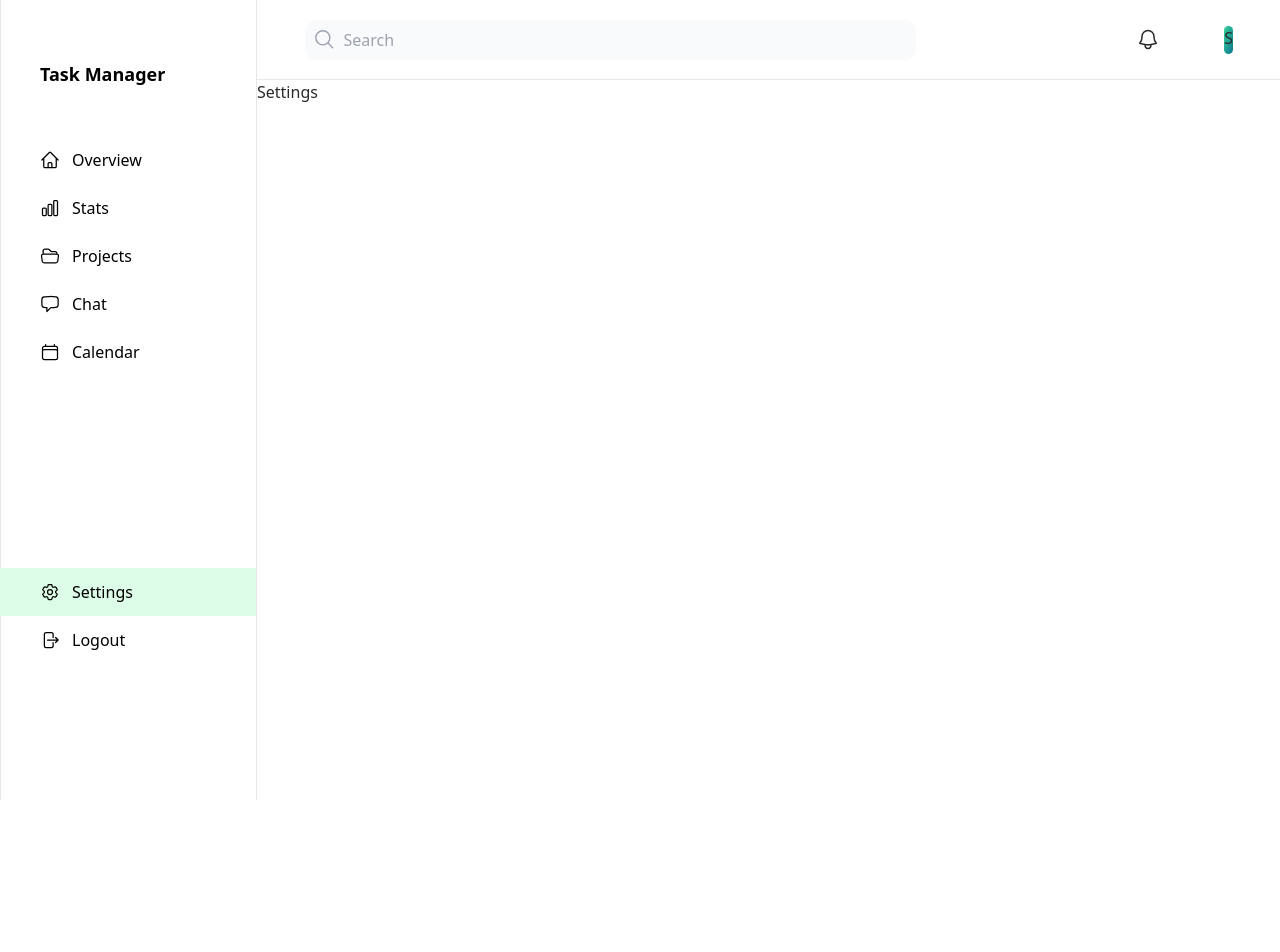
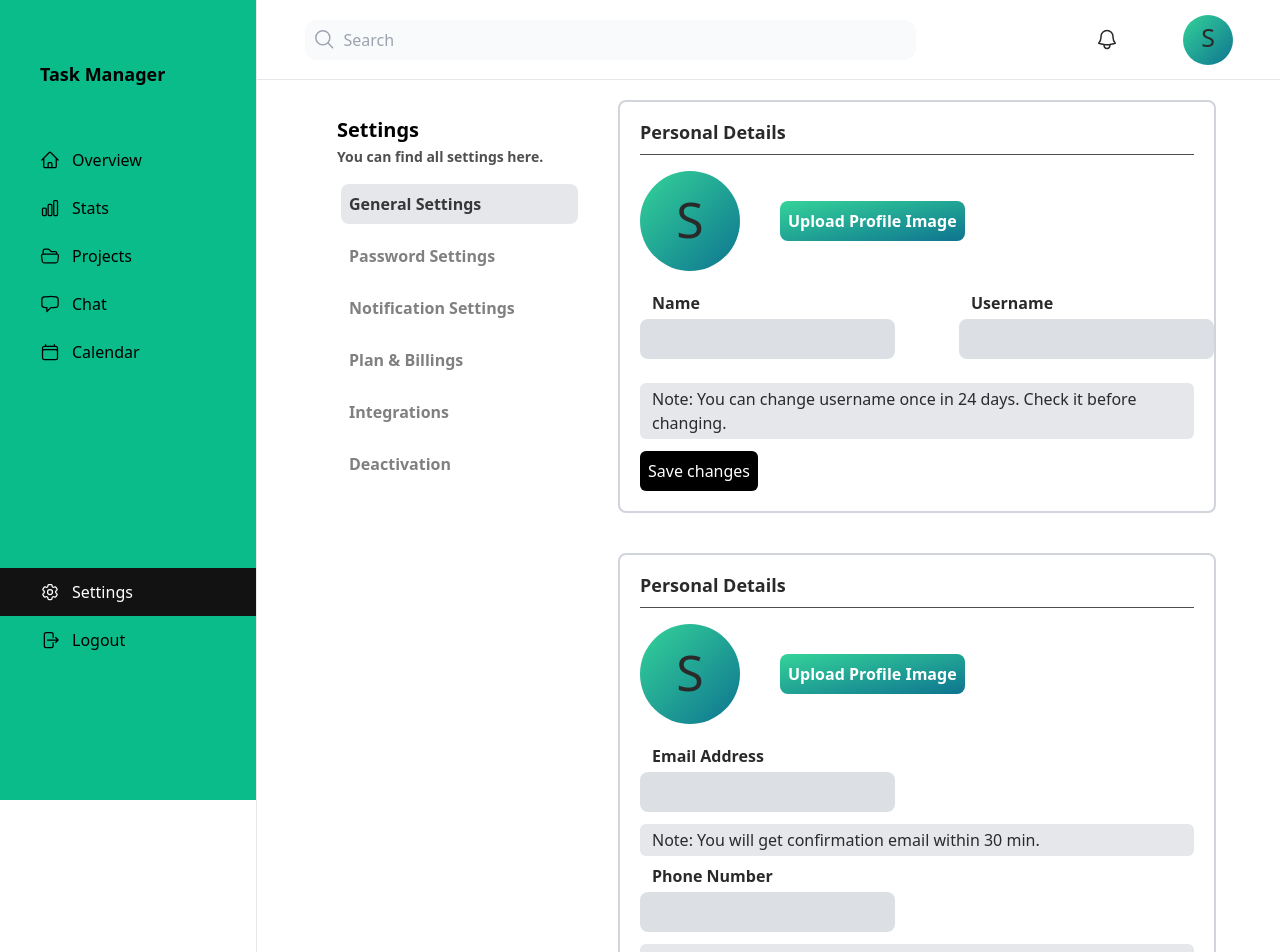
Before and after one commit to moonpatel/task_manager, a React (Create React App) app: page /settings in a window 1280 px wide. Shown: the top 952 px of the page. Before the commit the page ends 800 px from the top, so only its background shows below. Built offline with nearby package versions, Linux system fonts and the light colour scheme; no server answers; sample sign-in values are in the browser's storage.

Commit message:
settings page added.

```diff
--- a/package.json
+++ b/package.json
@@ -42,6 +42,8 @@
   "devDependencies": {
     "autoprefixer": "^10.4.13",
     "postcss": "^8.4.20",
+    "prettier": "^2.8.2",
+    "prettier-plugin-tailwindcss": "^0.2.1",
     "tailwindcss": "^3.2.4"
   }
 }
--- a/src/components/Avatar.jsx
+++ b/src/components/Avatar.jsx
@@ -3,13 +3,9 @@ import AuthContext from '../context/auth-context';
 
 const Avatar = ({ width }) => {
     const { displayName: name } = useContext(AuthContext).user;
-    const w = `w-[${width}px]`;
-    const h = `h-[${width}px]`;
-    console.log(Math.floor(parseInt(width)/1.5))
-    const text = `text-[${parseInt(width)/2}px]`;
     return (
-        <div className={`flex justify-center items-center rounded-full gradient-3 dark:gradient-2 select-none ${w} ${h}`}>
-            <span className={`${text} mb-1`}>{name.at(0).toUpperCase()}</span>
+        <div style={{ width: `${width}px`, height: `${width}px` }} className="flex justify-center items-center rounded-full gradient-3 dark:gradient-2 select-none">
+            <span style={{ fontSize: `${parseInt(width) / 2}px` }} className="mb-1">{name.at(0).toUpperCase()}</span>
         </div>
     )
 }
--- a/src/components/SideBar.jsx
+++ b/src/components/SideBar.jsx
@@ -7,7 +7,7 @@ const SideBar = () => {
     const authCtx = useContext(AuthContext);
     return (
         <React.Fragment>
-            <div className="fixed w-1/5 h-screen py-5 dark:bg-dark-bgsec">
+            <div className="fixed w-1/5 h-screen py-5 bg-dark-primary-900 dark:bg-dark-bgsec">
                 <h1 className="my-10 px-10 text-lg font-semibold dark:text-white">Task Manager</h1>
                 <ul className="my-12 dark:text-white text-opacity-50">
 
--- a/src/components/SideBarLink.jsx
+++ b/src/components/SideBarLink.jsx
@@ -2,8 +2,8 @@ import React from 'react'
 import { NavLink } from 'react-router-dom'
 
 const SideBarLink = ({ icon, label, to }) => {
-    const activeStyle = "w-full h-full flex pl-10 bg-green-100 dark:bg-dark-primary-900 dark:text-dark-on-primary";
-    const inActiveStyle = "w-full h-full flex pl-10 hover:bg-gray-200 dark:hover:bg-white/10 dark:hover:text-dark-primary-900 dark:text-white/50";
+    const activeStyle = "w-full h-full flex pl-10 text-white bg-dark-background dark:bg-dark-primary-900 dark:text-dark-on-primary";
+    const inActiveStyle = "w-full h-full flex pl-10 hover:bg-dark-primary-500 dark:hover:bg-white/10 dark:hover:text-dark-primary-900 dark:text-white/50";
     return (
         <li className={`h-12`}>
             <NavLink to={to} className={({ isActive }) => isActive ? activeStyle : inActiveStyle}>
--- a/src/components/Tasks/Task.jsx
+++ b/src/components/Tasks/Task.jsx
@@ -13,7 +13,7 @@ const Task = ({ title, body, keyVal, editTask, deleteTask }) => {
         deleteTask(keyVal);
     }
     return (
-        <div className="p-5 bg-[#fefffe] rounded-2xl shadow-lg shadow-gray-100 dark:bg-dark-background dark:shadow-none">
+        <div className="p-5 bg-[#fefffe] rounded-2xl shadow-md dark:bg-dark-background dark:shadow-none">
             <div className="flex justify-between mb-3">
                 <h1 className="text-xl font-semibold dark:text-dark-on-background/75">{title}</h1>
                 <div className='flex space-x-2'>
--- a/src/components/Tasks/TaskGroup.jsx
+++ b/src/components/Tasks/TaskGroup.jsx
@@ -28,14 +28,13 @@ const TaskGroup = (props) => {
     }
 
     return (
-        <Card>
-            <div className="col-span-1 p-3 space-y-3 rounded-2xl bg-[#f6fafa] dark:bg-dark-bg-1">
+        <div className="col-span-1 p-3 space-y-3 rounded-2xl bg-gray-100 dark:bg-dark-bg-1">
             <div className="flex justify-between">
                 <h1 className="text-lg font-semibold dark:text-dark-on-background">{props.title}</h1>
                 <div className="px-2 rounded-md font-semibold text-green-700 bg-green-200 dark:bg-dark-primary-900 dark:text-dark-background">{tasks.length}</div>
             </div>
 
-                <Button className="w-full p-2 rounded-xl bg-emerald-100 dark:bg-dark-primary-900 dark:hover:bg-dark-primary-900/70" onClick={() => setShowAddForm((prev) => !prev)} content={<PlusIcon className='w-6 stroke-2 mx-auto stroke-[#53aa9a] dark:stroke-dark-on-primary' />} />
+            <Button className="w-full p-2 rounded-xl gradient-3 hover:gradient-4 dark:bg-dark-primary-900 dark:hover:gradient-2" onClick={() => setShowAddForm((prev) => !prev)} content={<PlusIcon className='w-6 stroke-2 mx-auto stroke-white' />} />
             {showAddForm && <Modal width="480px"><AddTaskForm addTask={addTask} cancel={() => setShowAddForm(false)} /></Modal>}
 
 
@@ -45,7 +44,6 @@ const TaskGroup = (props) => {
                 })}
             </ul>
         </div>
-        </Card>
     )
 }
 
--- a/src/index.css
+++ b/src/index.css
@@ -10,9 +10,15 @@
         @apply bg-gradient-to-br from-emerald-600 to-cyan-900;
     }
     .gradient-3 {
-        @apply bg-gradient-to-br from-emerald-400 to-cyan-700
+        @apply bg-gradient-to-br from-emerald-400 to-cyan-700;
     }
     .gradient-4 {
-        @apply bg-gradient-to-br from-emerald-200 to-cyan-500
+        @apply bg-gradient-to-br from-emerald-200 to-cyan-500;
+    }
+    .btn {
+        @apply p-2 px-3 rounded-lg text-white bg-dark-primary-800 dark:text-dark-background dark:bg-dark-primary-900;
+    }
+    .btn-danger {
+        @apply text-white bg-red-600 dark:text-dark-on-error dark:bg-dark-error;
     }
 }
--- a/src/pages/Settings.jsx
+++ b/src/pages/Settings.jsx
@@ -1,8 +1,77 @@
 import React from 'react'
+import Avatar from '../components/Avatar'
 
 const Settings = () => {
     return (
-        <div>Settings</div>
+        <div className='grid grid-cols-3'>
+            <div className='col-span-1 p-5 pl-20 font-semibold'>
+                <header className='my-4'>
+                    <h1 className='text-xl text-black dark:text-dark-on-background'>Settings</h1>
+                    <span className='text-sm text-dark-bg-5 dark:text-dark-bg-7'>You can find all settings here.</span>
+                </header>
+                <ul className='text-dark-bg-9 space-y-3 pl-1'>
+                    <li className='bg-gray-200 dark:bg-dark-bg-3 text-dark-bg-3 dark:text-gray-300 p-2 rounded-lg'>General Settings</li>
+                    <li className='hover:bg-gray-200 hover:dark:bg-dark-bg-3 rounded-lg p-2'>Password Settings</li>
+                    <li className='hover:bg-gray-200 hover:dark:bg-dark-bg-3 rounded-lg p-2'>Notification Settings</li>
+                    <li className='hover:bg-gray-200 hover:dark:bg-dark-bg-3 rounded-lg p-2'>Plan & Billings</li>
+                    <li className='hover:bg-gray-200 hover:dark:bg-dark-bg-3 rounded-lg p-2'>Integrations</li>
+                    <li className='hover:bg-gray-200 hover:dark:bg-dark-bg-3 rounded-lg p-2'>Deactivation</li>
+                </ul>
+            </div>
+            <div className='col-span-2 flex flex-col'>
+                <div className='border-2 m-5 mr-16 p-2 px-5 rounded-lg border-gray-300 dark:border-dark-bg-4'>
+                    <h1 className='text-lg font-semibold border-b my-2 pb-2 border-b-dark-bg-5'>Personal Details</h1>
+                    <div className='flex space-x-10 items-center my-4'>
+                        <Avatar width="100" />
+                        <button className='rounded-lg p-2 bg-dark-primary-900 text-white font-semibold gradient-3'>Upload Profile Image</button>
+                    </div>
+                    <div className='flex space-x-16 my-5'>
+                        <div>
+                            <label className='font-semibold ml-3' htmlFor="">Name</label>
+                            <br />
+                            <input type="text" className='p-2 px-3 my-1 outline-none bg-gray-300/75 rounded-lg text-dark-background dark:text-white dark:bg-dark-bg-2' />
+                        </div>
+                        <div>
+                            <label className='font-semibold ml-3' htmlFor="">Username</label>
+                            <br />
+                            <input type="text" className='p-2 px-3 my-1 outline-none bg-gray-300/75 rounded-lg text-dark-background dark:text-white dark:bg-dark-bg-2' />
+                        </div>
+                    </div>
+                    <div className='bg-gray-200 rounded-md p-1 px-3 dark:bg-dark-bg-6'>
+                        Note: You can change username once in 24 days. Check it before changing.
+                    </div>
+                    <button className='bg-black text-white p-2 rounded-md my-3 dark:gradient-3'>Save changes</button>
+                </div>
+                <div>
+                    <div className='border-2 m-5 mr-16 p-2 px-5 rounded-lg border-gray-300 dark:border-dark-bg-4'>
+                        <h1 className='text-lg font-semibold border-b my-2 pb-2 border-b-dark-bg-5'>Personal Details</h1>
+                        <div className='flex space-x-10 items-center my-4'>
+                            <Avatar width="100" />
+                            <button className='rounded-lg p-2 bg-dark-primary-900 text-white font-semibold gradient-3'>Upload Profile Image</button>
+                        </div>
+                        <div className='flex flex-col my-5'>
+                            <div>
+                                <label className='font-semibold ml-3' htmlFor="">Email Address</label>
+                                <br />
+                                <input type="text" className='p-2 px-3 my-1 outline-none bg-gray-300/75 rounded-lg text-dark-background dark:text-white dark:bg-dark-bg-2' />
+                            </div>
+                            <div className='bg-gray-200 rounded-md p-1 px-3 my-2 dark:bg-dark-bg-6'>
+                                Note: You will get confirmation email within 30 min.
+                            </div>
+                            <div>
+                                <label className='font-semibold ml-3' htmlFor="">Phone Number</label>
+                                <br />
+                                <input type="text" className='p-2 px-3 my-1 outline-none bg-gray-300/75 rounded-lg text-dark-background dark:text-white dark:bg-dark-bg-2' />
+                            </div>
+                            <div className='bg-gray-200 rounded-md p-1 px-3 my-2 dark:bg-dark-bg-6'>
+                                Note: You will get OTP within 30 mins.
+                            </div>
+                        </div>
+                        <button className='bg-black text-white p-2 rounded-md my-3 dark:gradient-3'>Save changes</button>
+                    </div>
+                </div>
+            </div>
+        </div>
     )
 }
 
```
Also changed, not shown: 1 other file (tests, documents, lock files or other folders). Lines whose indentation alone changed are shown as unchanged.
